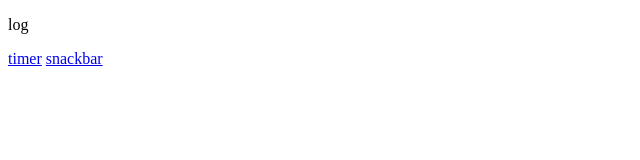
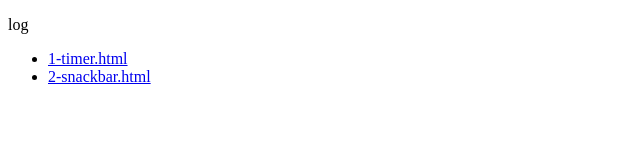
Before and after one commit to FoUndY121/goit-js-hw-10, a plain HTML site: page index.html in a window 1280 px wide. Shown: the whole page, without its empty margins (0-640 px from the left). Drawn offline with Linux system fonts and the light colour scheme.

Commit message:
Deploying to gh-pages from @ FoUndY121/goit-js-hw-10@cae78f6f69098be8509147fcb1c16b4e98cf13fb 🚀

```diff
--- a/index.html
+++ b/index.html
@@ -9,8 +9,12 @@
 
     <main>
      <p>log</p>
-      <a href="1-timer.html" >timer</a>
-      <a href="2-snackbar.html" >snackbar</a>
+      <ul>
+        <li> <a href="1-timer.html" >1-timer.html</a></li>
+        <li> <a href="2-snackbar.html" >2-snackbar.html</a></li>
+      </ul>
+
+
     </main>
 
 
```
